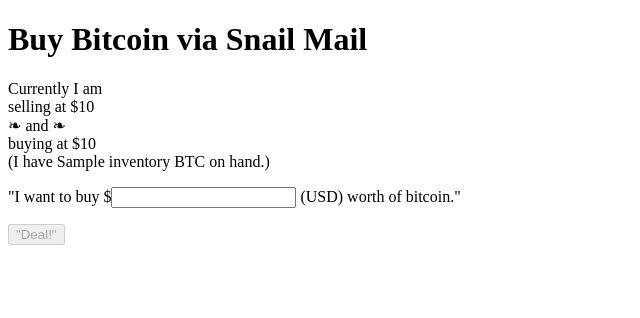
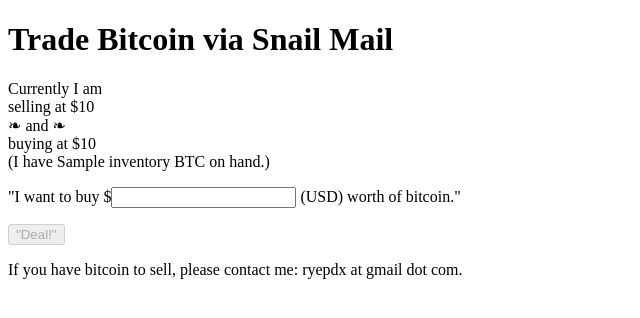
Before and after one commit to ryepdx/api, a Flask app: template templates/bitcoin/order.html in a window 1280 px wide. Shown: the top 318 px of the page, without its empty margins (0-640 px from the left). Run offline with Flask 2, Linux system fonts and the light colour scheme; the template is opened without the code that fills it: most values are stand-ins (such as "Sample title", 1, 10 or a date in 2020); some libraries are stand-ins or nearby versions; some web fonts are replaced.

Commit message:
Modified the order page to allow for people who want to sell bitcoin. Will have to put something nicer in soon.

```diff
--- a/templates/bitcoin/order.html
+++ b/templates/bitcoin/order.html
@@ -16,7 +16,7 @@
 
 {% block content %}
 <div class="heading centered container">
-	<h1>Buy Bitcoin via Snail Mail</h1>
+	<h1>Trade Bitcoin via Snail Mail</h1>
 
 	<span>Currently I am</span>
 	{% if sell_price %}
@@ -39,6 +39,7 @@
 		</div>
 	{% endif %}
 </div>
+{% if sell_price %}
 <div class="subheading centered">(I have {{ inventory }} BTC on hand.)</div>
 <div class="centered">
 	<form action="" method="POST">
@@ -48,4 +49,10 @@
 		<input type="submit" value='"Deal!"'  disabled>
 	</form>
 </div>
+{% endif %}
+{% if buy_price %}
+<div class="centered">
+	<p>If you have bitcoin to sell, please contact me: ryepdx at gmail dot com.</p>
+</div>
+{% endif %}
 {% endblock %}
```
